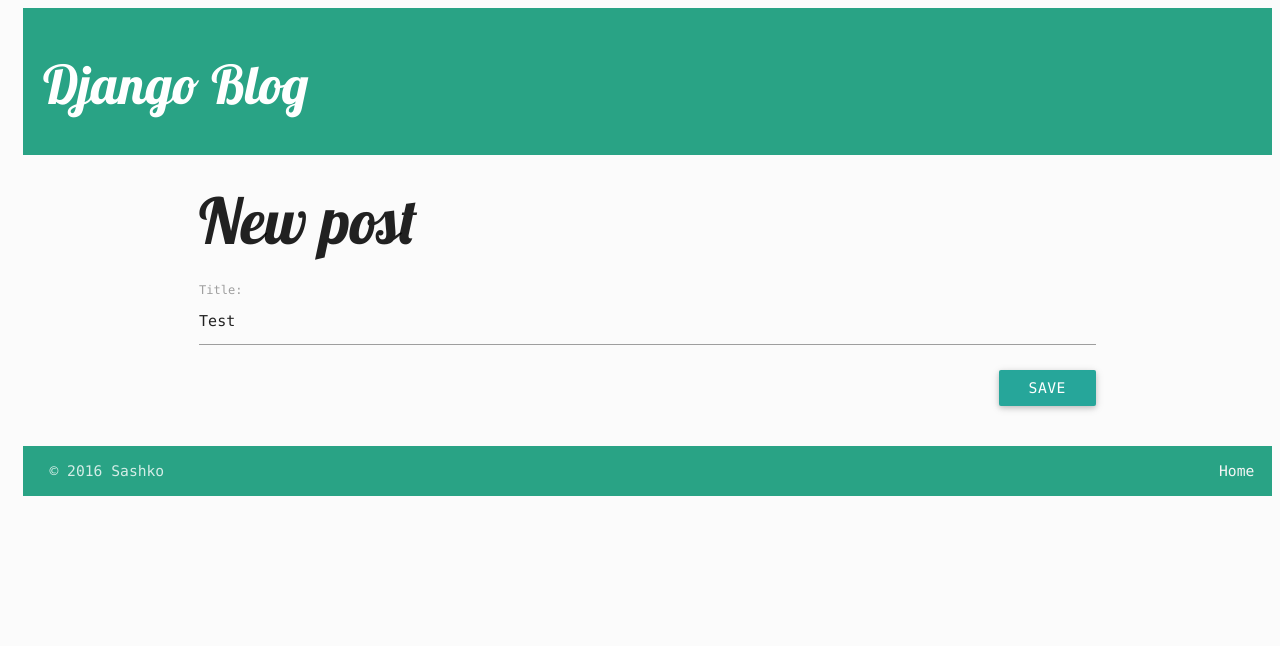
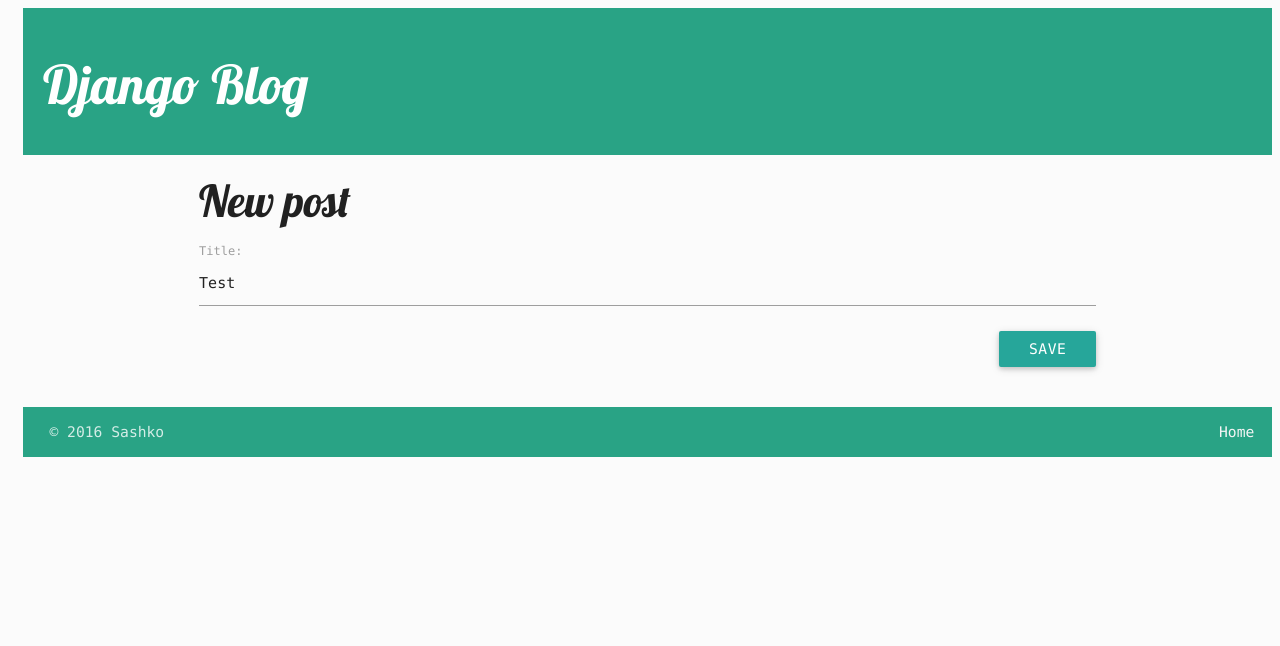
Before and after one commit to ogerasymenko/sample, a Django app: page /post/1/edit/ in a window 1280 px wide. Shown: the top 646 px of the page. Run offline with Django 3.2, Linux system fonts and the light colour scheme; data comes from the database, SQL or seed files in the repository; some libraries are stand-ins or nearby versions.

Commit message:
Jenkins Test

```diff
--- a/My_Py_Code/Django/blog/templates/blog/base.html
+++ b/My_Py_Code/Django/blog/templates/blog/base.html
@@ -4,11 +4,9 @@
     <head>
         <title>*Django Test*</title>
                 <link href="https://fonts.googleapis.com/css?family=Lobster&subset=latin,latin-ext" rel="stylesheet" type="text/css">
-<!--            <link rel="stylesheet" href="//maxcdn.bootstrapcdn.com/bootstrap/3.2.0/css/bootstrap.min.css">
-                <link rel="stylesheet" href="//maxcdn.bootstrapcdn.com/bootstrap/3.2.0/css/bootstrap-theme.min.css"> -->
                 <link type="text/css" rel="stylesheet" href="{% static 'css/materialize.css' %}"  media="screen,projection"/>
                 <meta name="viewport" content="width=device-width, initial-scale=1.0"/>
-               <style>
+                <style>
                    body {
                                 background-color: #fbfbfb;
                                 display: flex;
@@ -21,11 +19,12 @@
                 </style>
                 {% block css %}
                 {% endblock %}
+
     </head>
     <body>
         <div class="page-header">
             {% if user.is_authenticated %}
-                <a href="{% url 'post_new' %}" class="top-menu"><span class="glyphicon glyphicon-plus"></span></a>
+                <a href="{% url 'post_new' %}" class="top-menu"></a>
             {% endif %}
             <h2><a href="/">Django Blog</a></h2>
         </div>
--- a/My_Py_Code/Django/blog/templates/blog/post_detail.html
+++ b/My_Py_Code/Django/blog/templates/blog/post_detail.html
@@ -1,15 +1,13 @@
 {% extends 'blog/base.html' %}
-
 {% block content %}
     <div class="post">
         {% if post.published_date %}
         {% endif %}
         {% if user.is_authenticated %}
-            <a class="btn btn-default" href="{% url 'post_edit' pk=post.pk %}"><span class="glyphicon glyphicon-pencil"></span></a>
+            <a class="waves-effect waves-light btn" href="{% url 'post_edit' pk=post.pk %}">EDIT</a>
         {% endif %}
             <h3>{{ post.title }}</h3>
             <p>{{ post.text|safe }}</p>
-
             <div class="date">
               published: {{ post.published_date }}
             </div>
--- a/My_Py_Code/Django/blog/templates/blog/post_edit.html
+++ b/My_Py_Code/Django/blog/templates/blog/post_edit.html
@@ -1,9 +1,9 @@
 {% extends 'blog/base.html' %}
 
 {% block content %}
-    <h1>New post</h1>
+    <h3>New post</h3>
     <form method="POST" class="post-form">{% csrf_token %}
         {{ form.as_p }}
-        <button type="submit" class="save btn btn-default">Save</button>
+        <button type="submit" class="save btn waves-effect waves-light">Save</button>
     </form>
 {% endblock %}
```
